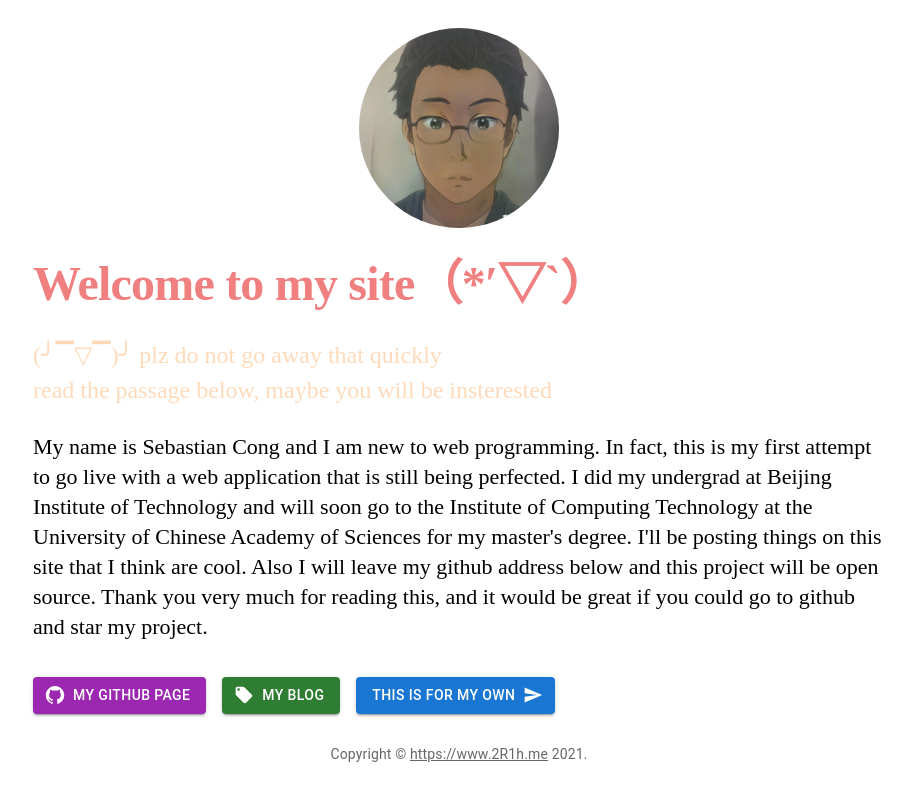
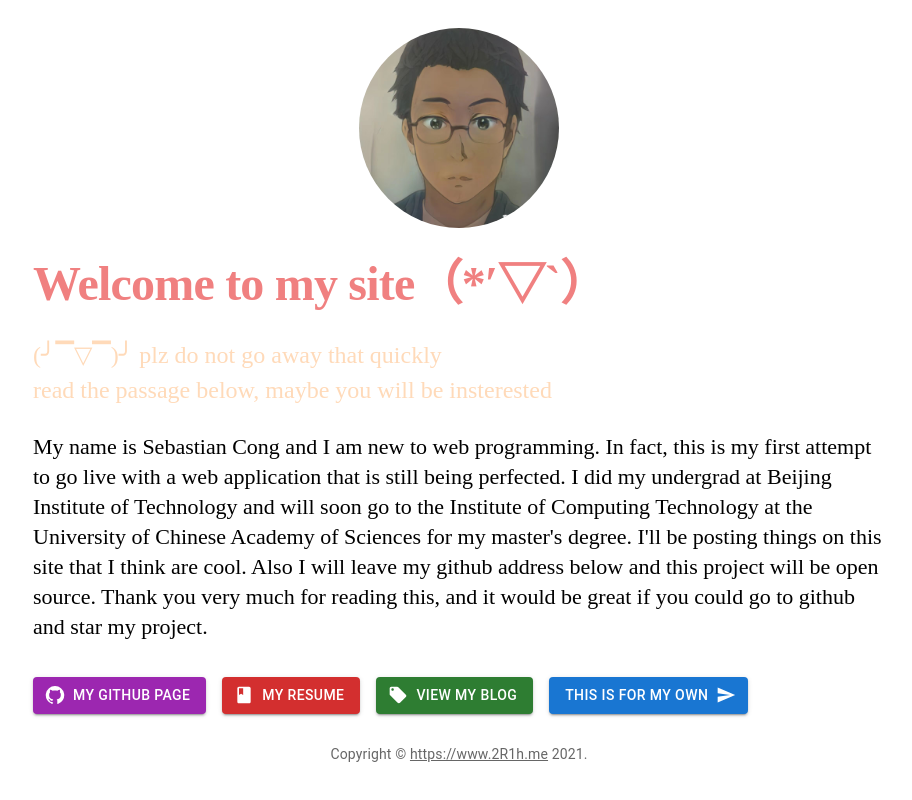
Before and after one commit to cong-x-p/include2R1h, a Next.js app: page / in a window 1280 px wide. Shown: the whole page, without its empty margins (181-1093 px from the left). Built offline with nearby package versions, Linux system fonts and the light colour scheme.

Commit message:
update with resume page created

```diff
--- a/pages/WelcomePage.js
+++ b/pages/WelcomePage.js
@@ -9,6 +9,7 @@ import SendIcon from '@mui/icons-material/Send';
 import Stack from '@mui/material/Stack';
 import GitHubIcon from '@mui/icons-material/GitHub';
 import LocalOfferIcon from '@mui/icons-material/LocalOffer';
+import ClassIcon from '@mui/icons-material/Class';
 
 class WelcomePage extends React.Component {
     render() {
@@ -44,12 +45,18 @@ class WelcomePage extends React.Component {
                     </div>
                     <div className={styles.buttonGroup}>
                         <Stack direction="row" spacing={2}>
-                            <Button variant="contained" href={"https://github.com/cong-x-p"} startIcon={<GitHubIcon/>} color={"secondary"}>
+                            <Button variant="contained" href={"https://github.com/cong-x-p"} startIcon={<GitHubIcon/>}
+                                    color={"secondary"}>
                                 My Github Page
                             </Button>
+                            <Link href={"/Resume"}>
+                                <Button variant={"contained"} color={"error"} startIcon={<ClassIcon/>}>
+                                    My Resume
+                                </Button>
+                            </Link>
                             <Link href={"/myBlog"}>
                                 <Button variant="contained" color="success" startIcon={<LocalOfferIcon/>}>
-                                    My Blog
+                                    View My Blog
                                 </Button>
                             </Link>
                             <Link href={"/SignIn"}>
--- a/pages/index.js
+++ b/pages/index.js
@@ -1,6 +1,4 @@
 import * as React from "react";
-import * as ReactDOM from "react-dom";
-import SignIn from "./SignIn";
 import Head from "next/head";
 import WelcomePage from "./WelcomePage";
 
@@ -9,7 +7,7 @@ class App extends React.Component {
         return (
             <div>
                 <Head>
-                    <title>Site of 2R1h</title>
+                    <title>2R1h&apos;s Site</title>
                 </Head>
                 <WelcomePage/>
             </div>
```
Also changed, not shown: pages/Resume.js (added, +11 -0 lines).
